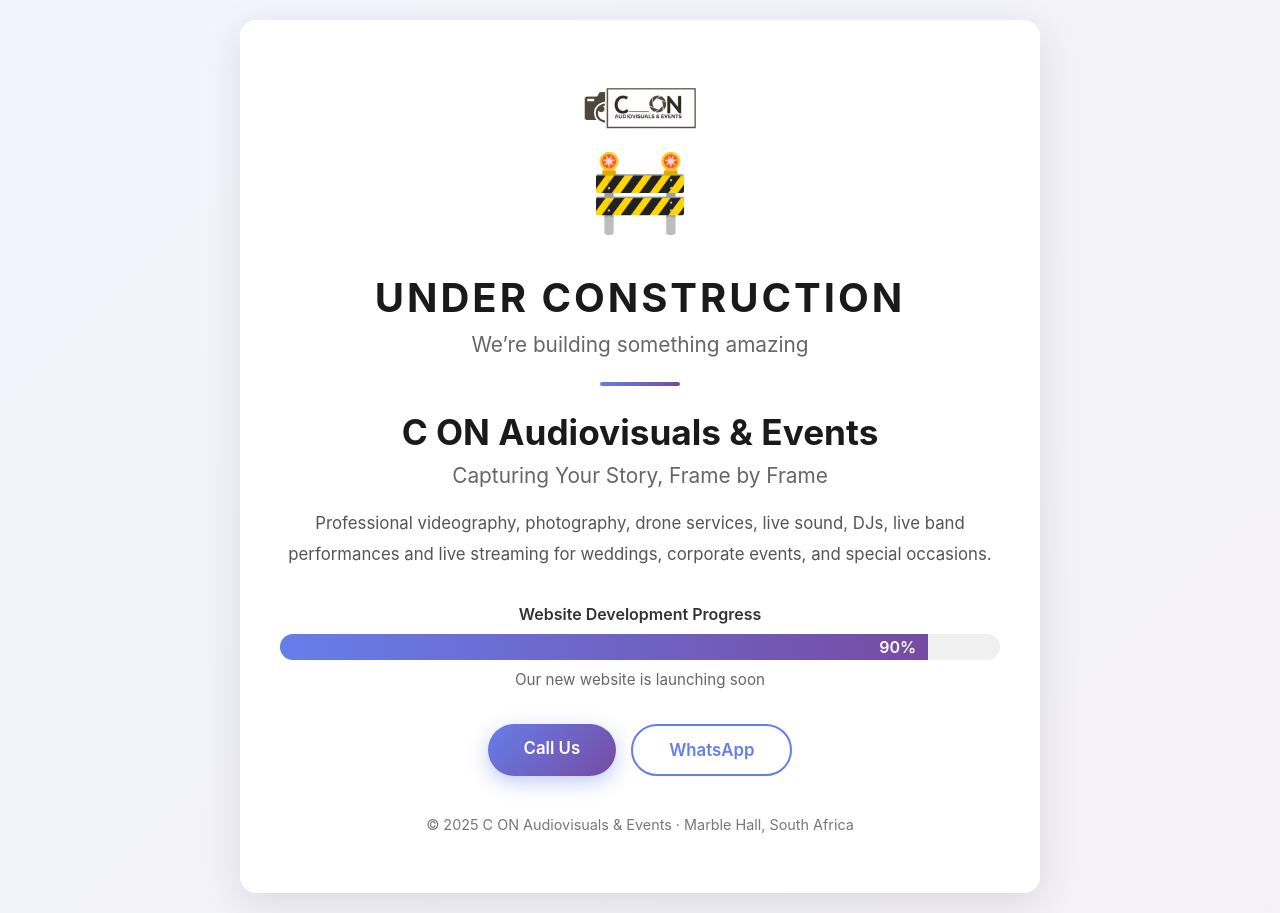
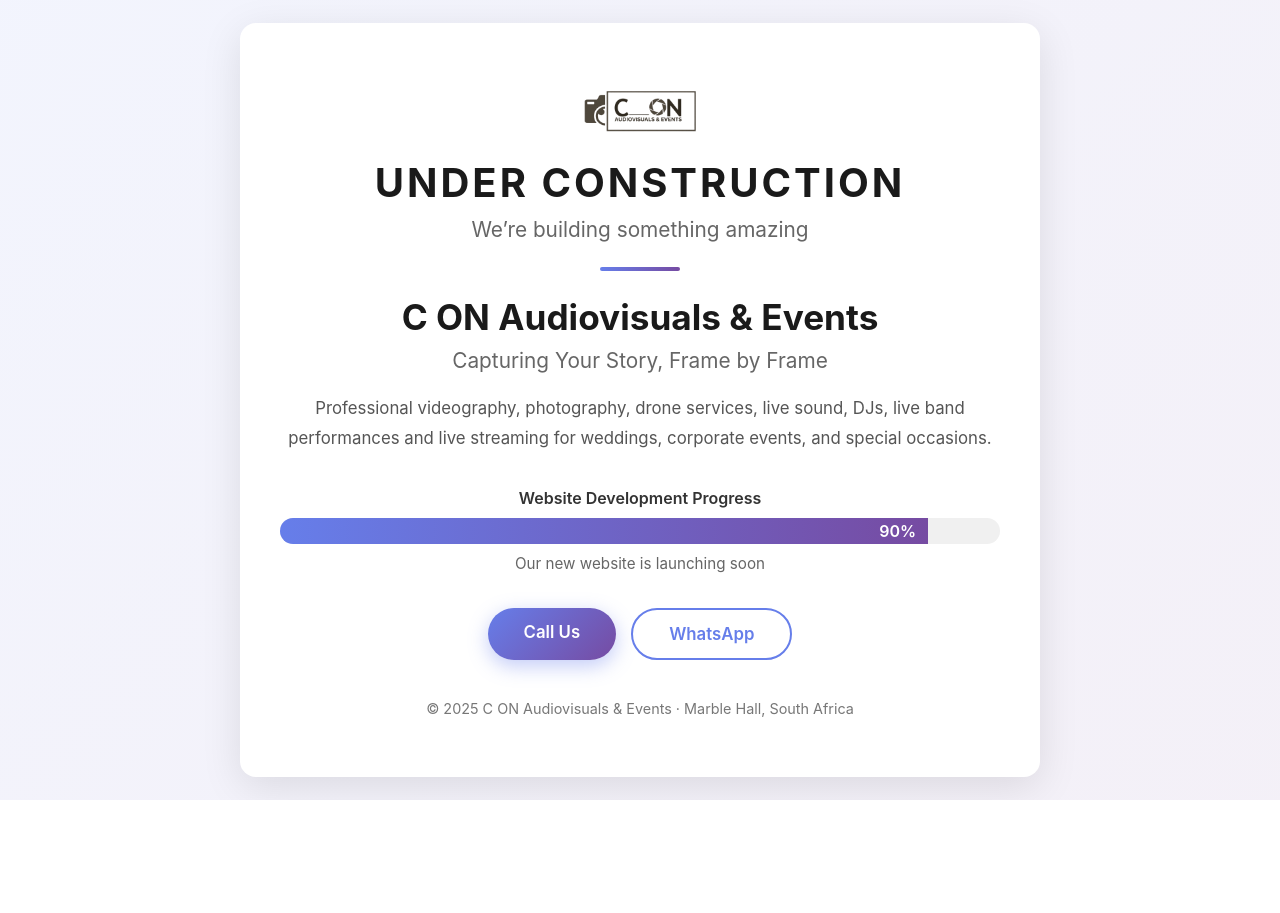
Before and after one commit to Lehlohonolo-Saohatse/coming_soon, a plain HTML site: page index.html in a window 1280 px wide. After the commit the page ends 800 px from the top, so only its background shows below. Drawn offline with Linux system fonts and the light colour scheme.

Commit message:
Update index.html

```diff
--- a/index.html
+++ b/index.html
@@ -136,8 +136,6 @@
     <!-- Logo -->
     <img src="logo.png" alt="C ON Audiovisuals Logo" class="logo">
 
-    <div class="icon">🚧</div>
-
     <h1>Under Construction</h1>
     <p class="tagline">We’re building something amazing</p>
 
```
